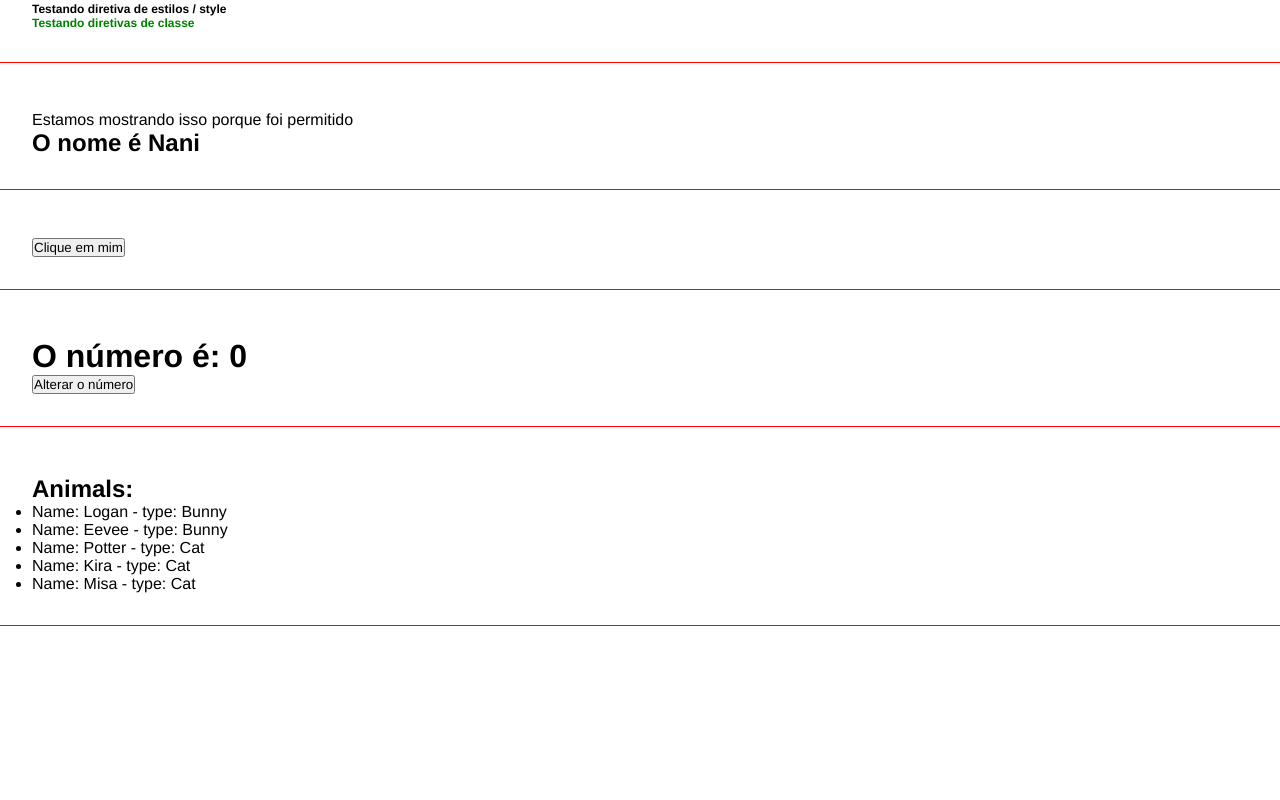
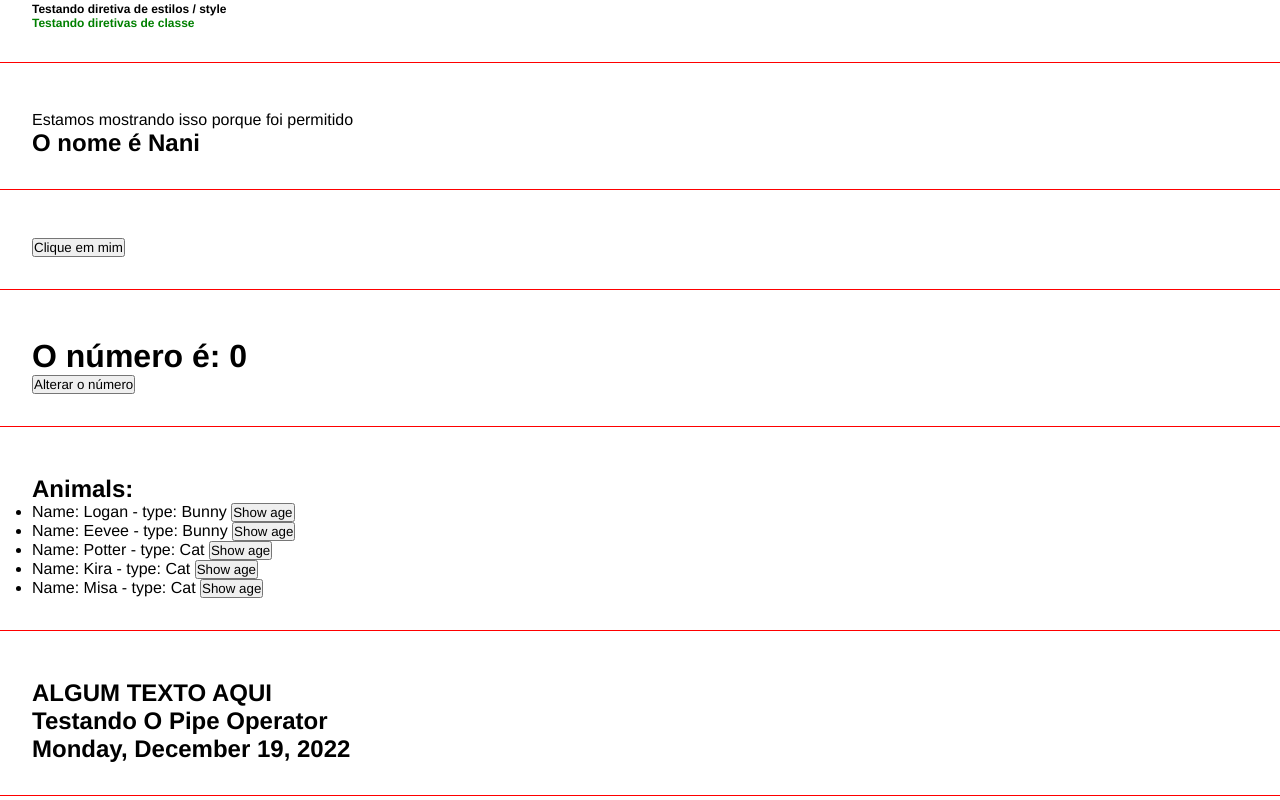
Before and after one commit to prissycorrea/curso-angular, an Angular app: page / in a window 1280 px wide. Shown: the part 256-1056 px from the top of the page. Built offline with nearby package versions, Linux system fonts and the light colour scheme.

Commit message:
pipe operators

```diff
--- /dev/null
+++ b/src/app/Animals.ts
@@ -0,0 +1,5 @@
+export interface Animal {
+  name: string;
+  type: string;
+  age: number;
+}
--- a/src/app/app.component.html
+++ b/src/app/app.component.html
@@ -5,3 +5,4 @@
 <app-eventos></app-eventos>
 <app-emitter></app-emitter>
 <app-list-render></app-list-render>
+<app-pipes></app-pipes>
--- a/src/app/app.module.ts
+++ b/src/app/app.module.ts
@@ -11,6 +11,7 @@ import { EventosComponent } from './components/eventos/eventos.component';
 import { EmitterComponent } from './components/emitter/emitter.component';
 import { ChangeNumberComponent } from './components/change-number/change-number.component';
 import { ListRenderComponent } from './components/list-render/list-render.component';
+import { PipesComponent } from './components/pipes/pipes.component';
 
 @NgModule({
   declarations: [
@@ -22,7 +23,8 @@ import { ListRenderComponent } from './components/list-render/list-render.compon
     EventosComponent,
     EmitterComponent,
     ChangeNumberComponent,
-    ListRenderComponent
+    ListRenderComponent,
+    PipesComponent
   ],
   imports: [
     BrowserModule,
--- a/src/app/components/list-render/list-render.component.html
+++ b/src/app/components/list-render/list-render.component.html
@@ -3,6 +3,8 @@
   <ul>
     <li *ngFor="let animal of animals">
       Name: {{animal.name}} - type: {{animal.type}}
+      <button (click)="showAge(animal)">Show age</button>
     </li>
   </ul>
+  <h3>{{animalDetails}}</h3>
 </div>
--- a/src/app/components/list-render/list-render.component.ts
+++ b/src/app/components/list-render/list-render.component.ts
@@ -1,4 +1,5 @@
 import { Component } from '@angular/core';
+import { Animal } from 'src/app/Animals';
 
 @Component({
   selector: 'app-list-render',
@@ -6,11 +7,17 @@ import { Component } from '@angular/core';
   styleUrls: ['./list-render.component.css']
 })
 export class ListRenderComponent {
-  animals = [
-    {name: "Logan", type: "Bunny"},
-    {name: "Eevee", type: "Bunny"},
-    {name: "Potter", type: "Cat"},
-    {name: "Kira", type: "Cat"},
-    {name: "Misa", type: "Cat"}
+  animals: Animal[] = [
+    {name: "Logan", type: "Bunny", age: 3},
+    {name: "Eevee", type: "Bunny", age: 1},
+    {name: "Potter", type: "Cat", age: 2},
+    {name: "Kira", type: "Cat", age: 1},
+    {name: "Misa", type: "Cat", age: 1}
   ]
+
+  animalDetails = ''
+
+  showAge(animal: Animal): void {
+    this.animalDetails = `O pet ${animal.name} tem ${animal.age} anos.`
+  }
 }
--- /dev/null
+++ b/src/app/components/pipes/pipes.component.html
@@ -0,0 +1,5 @@
+<div class="class">
+  <h2>{{"Algum texto aqui" | uppercase}}</h2> <!--Pipe que deixa em caixa alta-->
+  <h2>{{someText | titlecase}}</h2>
+  <h2>{{today | date: "fullDate"}}</h2>
+</div>
--- /dev/null
+++ b/src/app/components/pipes/pipes.component.ts
@@ -0,0 +1,12 @@
+import { Component } from '@angular/core';
+
+@Component({
+  selector: 'app-pipes',
+  templateUrl: './pipes.component.html',
+  styleUrls: ['./pipes.component.css']
+})
+export class PipesComponent {
+  someText = "TESTANDO O PIPE OPERATOR";
+
+  today = new Date();
+}
```
Also changed, not shown: src/app/components/pipes/pipes.component.css (added), 1 other file (tests, documents, lock files or other folders).
